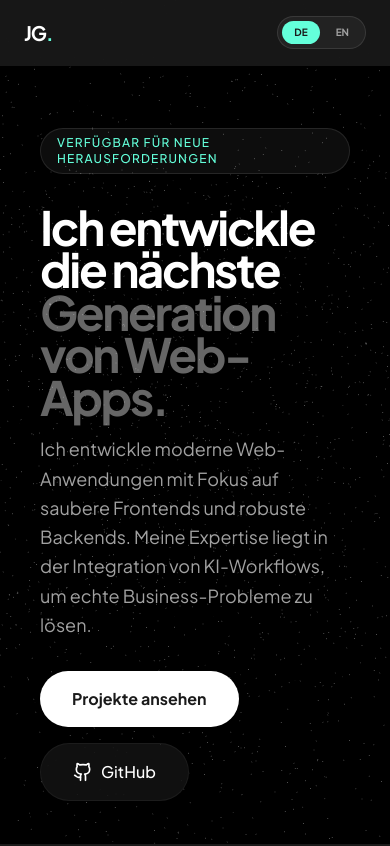
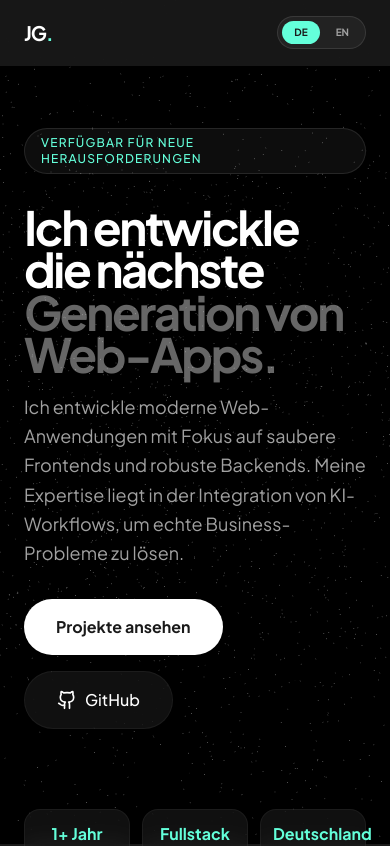
Before and after one commit to ventoXCode/portfolio, a React (Vite) app: page / in a window 390 px wide. Shown: the top 846 px of the page. Built offline with nearby package versions, Linux system fonts and the light colour scheme.

Commit message:
Revert padding change

```diff
--- a/src/App.tsx
+++ b/src/App.tsx
@@ -319,7 +319,7 @@ export default function App() {
       <main className="max-w-7xl mx-auto px-6 pt-32 pb-24 space-y-40 relative z-10">
 
         {/* Hero Section */}
-        <section id="home" className="min-h-[70vh] flex flex-col justify-center items-start space-y-8 px-4 sm:px-0">
+        <section id="home" className="min-h-[70vh] flex flex-col justify-center items-start space-y-8">
           <motion.div
             initial={{ opacity: 0, scale: 0.9 }}
             animate={{ opacity: 1, scale: 1 }}
```
Also changed, not shown: 4 other files (tests, documents, lock files or other folders).
